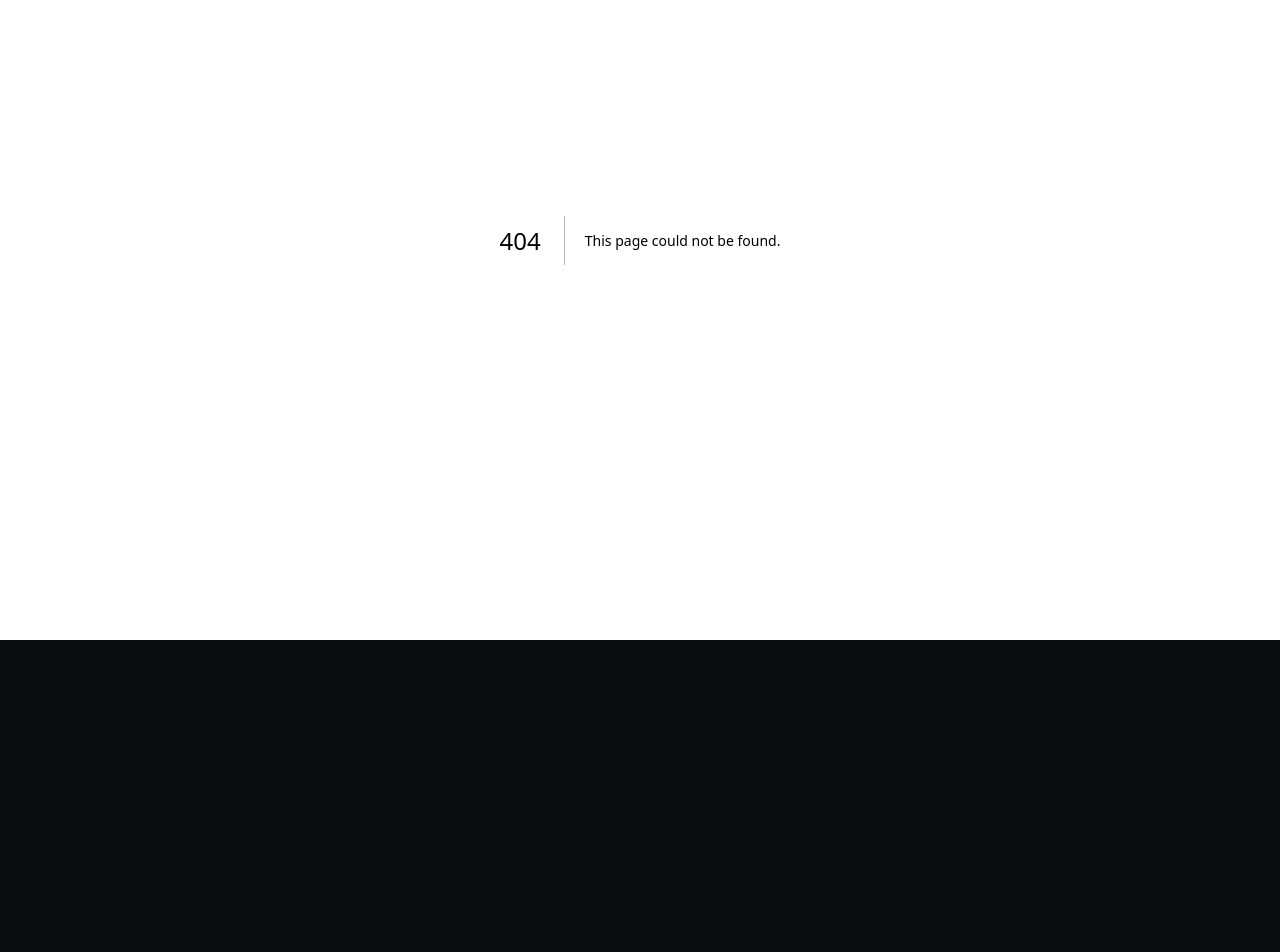
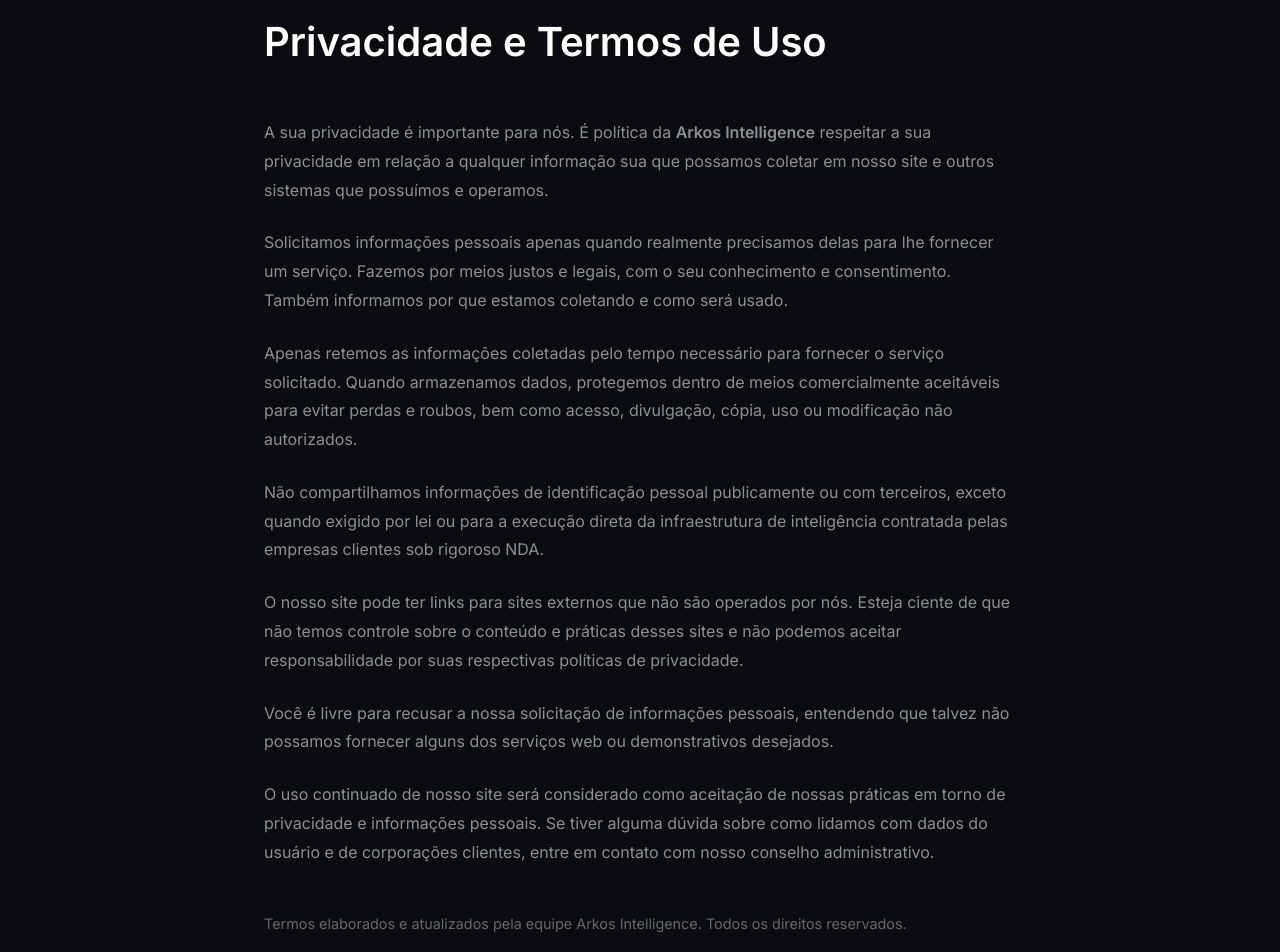
Before and after one commit to Renatoassis86/gestaocontratos, a Next.js app: page /privacidade in a window 1280 px wide. Before the commit this address had no page. Shown: the part 160-1112 px from the top of the page. Before the commit the page ends 800 px from the top, so only its background shows below. Built offline with nearby package versions, Linux system fonts and the light colour scheme.

Commit message:
feat(footer): add customized privacy page and copyright notice in footer

```diff
--- a/src/app/page.tsx
+++ b/src/app/page.tsx
@@ -693,8 +693,21 @@
 
         </div>
 
-        <div style={{ borderTop: '1px solid rgba(255,255,255,0.03)', paddingTop: '30px', textAlign: 'center', fontSize: '11px', color: '#5A5F6A', marginTop: '60px', fontFamily: 'monospace' }}>
-          &copy; {new Date().getFullYear()} ARKOS Intelligence. A Infraestrutura da Nova Economia Empresarial.
+        <div style={{ borderTop: '1px solid rgba(255,255,255,0.03)', paddingTop: '30px', display: 'flex', flexWrap: 'wrap', justifyContent: 'center', alignItems: 'center', fontSize: '12px', color: '#8A8F99', marginTop: '60px', gap: '24px', position: 'relative' }}>
+
+          {/* Default Centro */}
+          <div style={{ textAlign: 'center', order: 1 }}>
+            &copy; {new Date().getFullYear()} Arkos Intelligence. Todos os direitos reservados. <Link href="/privacidade" style={{ color: '#C8F542', textDecoration: 'none', marginLeft: '6px', fontWeight: 600 }}>Privacidade & Termos</Link>
+          </div>
+
+          {/* Criado por... */}
+          <div style={{ display: 'flex', alignItems: 'center', gap: '8px', fontSize: '11px', order: 2, '@media(minWidth: 768px)': { position: 'absolute', right: 0 } } as React.CSSProperties}>
+            <span style={{ color: '#5A5F6A' }}>Criado por</span>
+            <div style={{ display: 'flex', alignItems: 'center', gap: '4px' }}>
+               <img src="/logo-high-res.svg" alt="Arkos Marca" style={{ height: '12px', filter: 'brightness(0) invert(1)' }} />
+               <strong style={{ color: '#F4F2ED', fontSize: '11px' }}>Arkos Intelligence</strong>
+            </div>
+          </div>
         </div>
       </footer>
 
--- /dev/null
+++ b/src/app/privacidade/page.tsx
@@ -0,0 +1,36 @@
+"use client"
+import Link from 'next/link'
+import { ArrowLeft } from 'lucide-react'
+import styles from '../page.module.css'
+
+export default function Privacidade() {
+  return (
+    <div style={{ maxWidth: '800px', margin: '0 auto', padding: '100px 24px', color: '#F4F2ED', lineHeight: '1.8' }}>
+      <Link href="/" style={{ display: 'inline-flex', alignItems: 'center', gap: '8px', color: '#8A8F99', textDecoration: 'none', marginBottom: '40px', fontSize: '0.9rem', transition: 'color 0.2s' }}>
+        <ArrowLeft size={16} /> Voltar para o início
+      </Link>
+
+      <h1 style={{ fontSize: '2.5rem', fontWeight: '800', marginBottom: '40px', color: '#FFF' }}>Privacidade e Termos de Uso</h1>
+
+      <div style={{ color: '#8A8F99', display: 'flex', flexDirection: 'column', gap: '24px' }}>
+        <p>A sua privacidade é importante para nós. É política da <strong>Arkos Intelligence</strong> respeitar a sua privacidade em relação a qualquer informação sua que possamos coletar em nosso site e outros sistemas que possuímos e operamos.</p>
+
+        <p>Solicitamos informações pessoais apenas quando realmente precisamos delas para lhe fornecer um serviço. Fazemos por meios justos e legais, com o seu conhecimento e consentimento. Também informamos por que estamos coletando e como será usado.</p>
+
+        <p>Apenas retemos as informações coletadas pelo tempo necessário para fornecer o serviço solicitado. Quando armazenamos dados, protegemos dentro de meios comercialmente aceitáveis para evitar perdas e roubos, bem como acesso, divulgação, cópia, uso ou modificação não autorizados.</p>
+
+        <p>Não compartilhamos informações de identificação pessoal publicamente ou com terceiros, exceto quando exigido por lei ou para a execução direta da infraestrutura de inteligência contratada pelas empresas clientes sob rigoroso NDA.</p>
+
+        <p>O nosso site pode ter links para sites externos que não são operados por nós. Esteja ciente de que não temos controle sobre o conteúdo e práticas desses sites e não podemos aceitar responsabilidade por suas respectivas políticas de privacidade.</p>
+
+        <p>Você é livre para recusar a nossa solicitação de informações pessoais, entendendo que talvez não possamos fornecer alguns dos serviços web ou demonstrativos desejados.</p>
+
+        <p>O uso continuado de nosso site será considerado como aceitação de nossas práticas em torno de privacidade e informações pessoais. Se tiver alguma dúvida sobre como lidamos com dados do usuário e de corporações clientes, entre em contato com nosso conselho administrativo.</p>
+
+        <p style={{ marginTop: '20px', fontSize: '0.9rem', opacity: 0.7 }}>
+          Termos elaborados e atualizados pela equipe Arkos Intelligence. Todos os direitos reservados.
+        </p>
+      </div>
+    </div>
+  )
+}
```
